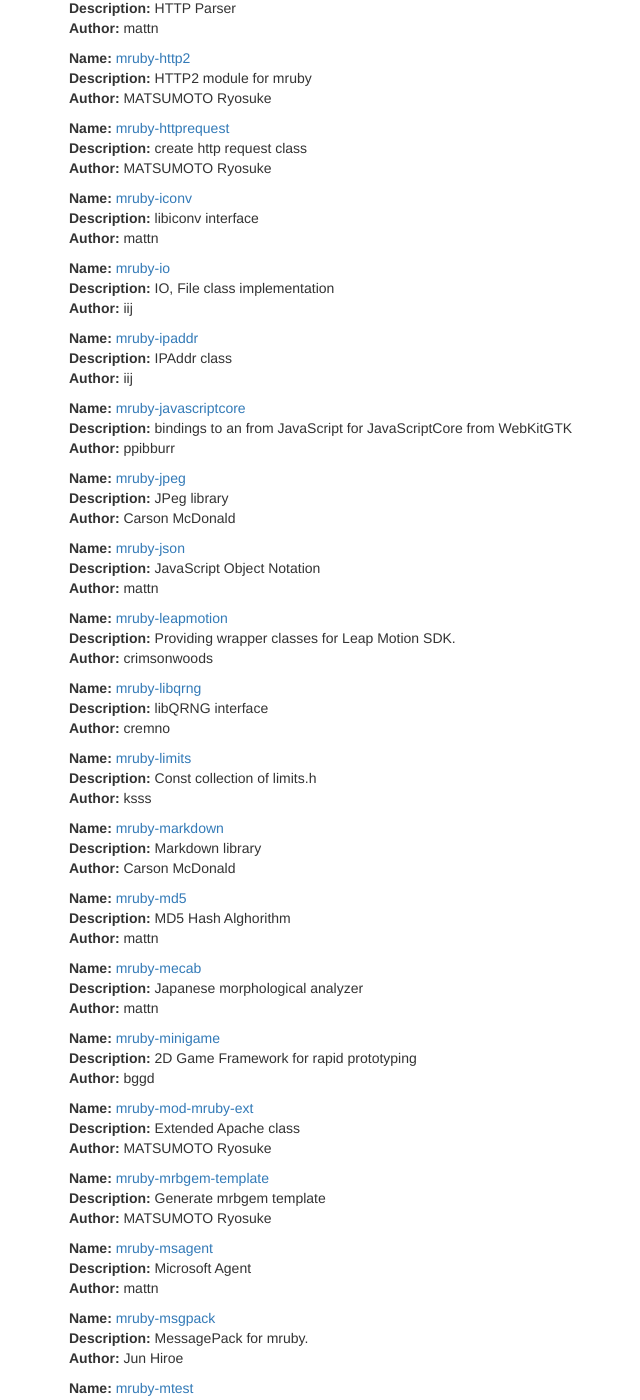
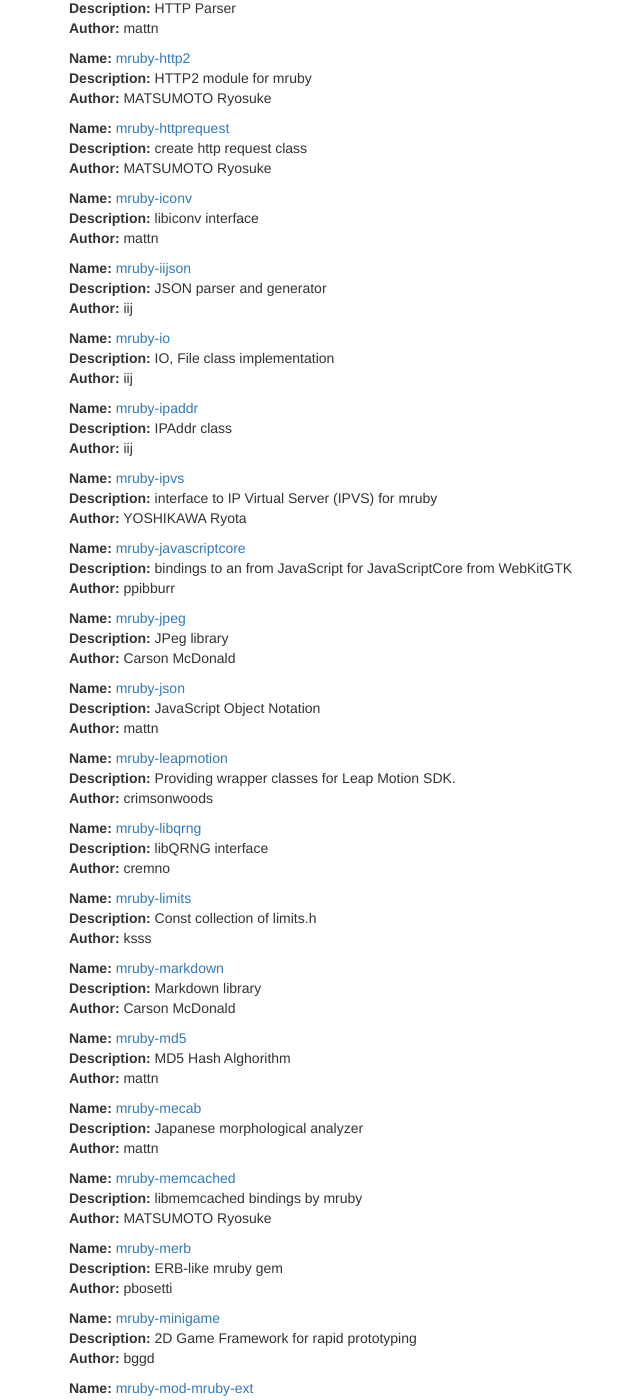
Before and after one commit to mruby/mruby.github.io, a Jekyll site: the page built from libraries/index.html, in a window 1280 px wide and 1400 px high, scrolled down 2837 px. Shown: the whole window, without its empty margins (1-641 px from the left). Built offline with Jekyll 4.4.1, drawn with Linux system fonts in a browser that asks for light colours; nearby versions of some CDN libraries; Markdown is read by kramdown in place of the engine named in the settings; some of the changed text lies outside the part shown.

Commit message:
Update mgem data

```diff
--- a/_data/mgems.yml
+++ b/_data/mgems.yml
@@ -74,7 +74,7 @@
   author: charlescui
   website: https://github.com/charlescui/mruby-cache
   protocol: git
-  repository: git@github.com:charlescui/mruby-cache.git
+  repository: https://github.com/charlescui/mruby-cache.git
   repooptions:
 - name: mruby-capability
   description: Linux Capability Binding
@@ -295,6 +295,13 @@
   protocol: git
   repository: https://github.com/mattn/mruby-iconv.git
   repooptions:
+- name: mruby-iijson
+  description: JSON parser and generator
+  author: iij
+  website: https://github.com/iij/mruby-iijson
+  protocol: git
+  repository: https://github.com/iij/mruby-iijson.git
+  repooptions:
 - name: mruby-io
   description: IO, File class implementation
   author: iij
@@ -308,6 +315,13 @@
   website: https://github.com/iij/mruby-ipaddr
   protocol: git
   repository: https://github.com/iij/mruby-ipaddr.git
+  repooptions:
+- name: mruby-ipvs
+  description: interface to IP Virtual Server (IPVS) for mruby
+  author: YOSHIKAWA Ryota
+  website: https://github.com/rrreeeyyy/mruby-ipvs
+  protocol: git
+  repository: https://github.com/rrreeeyyy/mruby-ipvs
   repooptions:
 - name: mruby-javascriptcore
   description: bindings to an from JavaScript for JavaScriptCore from WebKitGTK
@@ -371,6 +385,20 @@
   website: https://github.com/mattn/mruby-mecab
   protocol: git
   repository: https://github.com/mattn/mruby-mecab.git
+  repooptions:
+- name: mruby-memcached
+  description: libmemcached bindings by mruby
+  author: MATSUMOTO Ryosuke
+  website: https://github.com/matsumoto-r/mruby-memcached
+  protocol: git
+  repository: https://github.com/matsumoto-r/mruby-memcached.git
+  repooptions:
+- name: mruby-merb
+  description: ERB-like mruby gem
+  author: pbosetti
+  website: https://github.com/pbosetti/mruby-merb
+  protocol: git
+  repository: https://github.com/pbosetti/mruby-merb.git
   repooptions:
 - name: mruby-minigame
   description: 2D Game Framework for rapid prototyping
@@ -450,6 +478,13 @@
   protocol: git
   repository: https://github.com/matsumoto-r/mruby-netlink.git
   repooptions:
+- name: mruby-ngx-mruby-ext
+  description: Nginx ext class
+  author: MATSUMOTO Ryosuke
+  website: https://github.com/matsumoto-r/mruby-ngx-mruby-ext
+  protocol: git
+  repository: https://github.com/matsumoto-r/mruby-ngx-mruby-ext.git
+  repooptions:
 - name: mruby-oauth
   description: OAuth class
   author: MATSUMOTO Ryosuke
@@ -463,6 +498,13 @@
   website: https://github.com/mattn/mruby-onig-regexp
   protocol: git
   repository: https://github.com/mattn/mruby-onig-regexp.git
+  repooptions:
+- name: mruby-ostruct
+  description: OpenStruct binding in mruby
+  author: ksss
+  website: https://github.com/ksss/mruby-ostruct
+  protocol: git
+  repository: https://github.com/ksss/mruby-ostruct.git
   repooptions:
 - name: mruby-pack
   description: Array#pack implementation
@@ -484,6 +526,13 @@
   website: https://github.com/cadwallion/mruby-pid
   protocol: git
   repository: https://github.com/cadwallion/mruby-pid.git
+  repooptions:
+- name: mruby-ping
+  description: ping hosts using ICMP or ARP packets.
+  author: Julien Ammous
+  website: https://github.com/schmurfy/mruby-ping
+  protocol: git
+  repository: https://github.com/schmurfy/mruby-ping
   repooptions:
 - name: mruby-polarssl
   description: SSL and cryptography functionality from PolarSSL in your mruby programs
```
